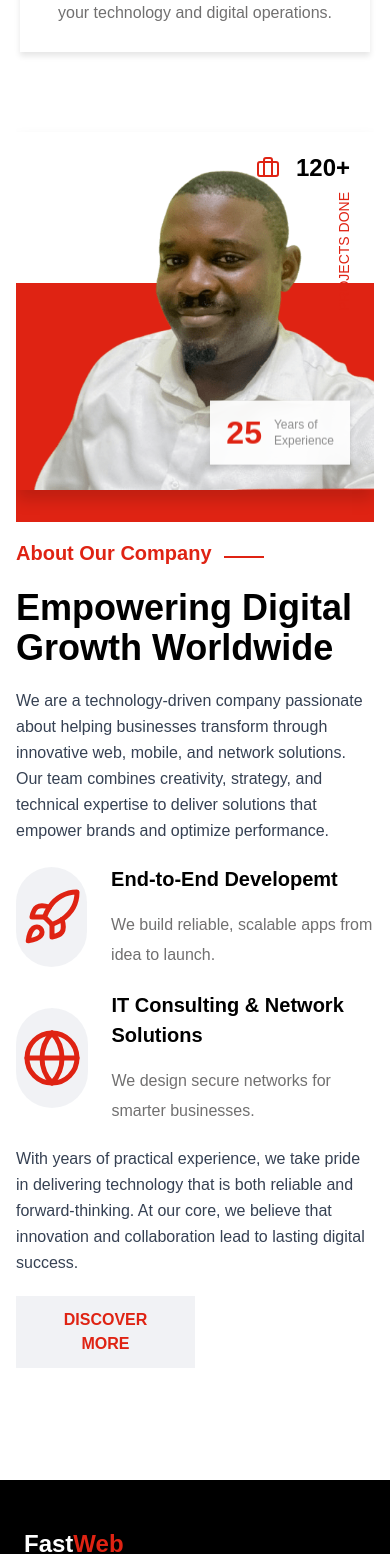
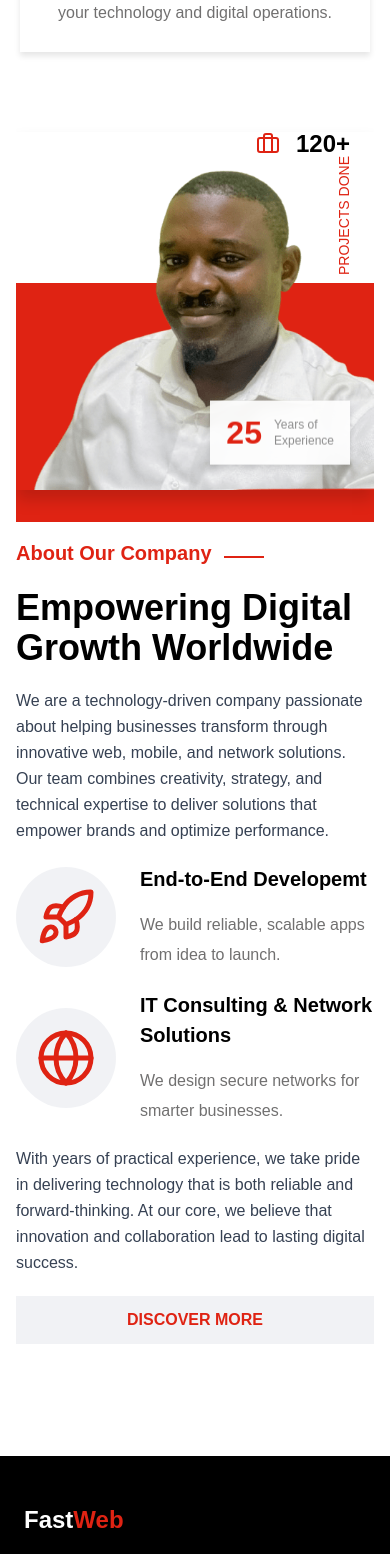
Before and after one commit to fastweb-cm/company-website, a React (Vite) app in the folder app/: page / in a window 390 px wide. Shown: the part 2360-3914 px from the top of the page. Built offline with nearby package versions, Linux system fonts and the light colour scheme.

Commit message:
responsiveness fix

```diff
--- a/app/src/components/HomeAbout.jsx
+++ b/app/src/components/HomeAbout.jsx
@@ -6,7 +6,7 @@ import {motion as Motion} from "framer-motion"
 export default function HomeAbout() {
   return (
     <section className="relative py-10 bg-background overflow-hidden">
-      <div className="max-w-6xl mx-auto grid md:grid-cols-2 gap-12 items-center">
+      <div className="max-w-6xl mx-auto grid lg:grid-cols-2 gap-12 items-center">
         {/* ===== IMAGE SIDE ===== */}
         <div className="relative w-full h-full">
           {/* Polygon background under the image */}
@@ -22,14 +22,14 @@ export default function HomeAbout() {
           </div>
 
           {/* Top-right: Projects count */}
-        <div className="absolute top-6 right-6 flex flex-col items-center">
+        <div className="absolute top-0 lg:top-6 right-6 flex flex-col items-center">
             <div className="flex items-center gap-4 ml-14">
                 <Briefcase className="text-primary w-6 h-6" />
                 <h3 className="leading-none">120+</h3>
             </div>
 
             {/* Rotated label */}
-            <p className="mt-3 text-sm text-primary uppercase origin-top-right rotate-270">Projects Done</p>
+            <p className="text-sm text-primary uppercase origin-top-right rotate-270">Projects Done</p>
         </div>
 
 
@@ -65,7 +65,7 @@ export default function HomeAbout() {
           </p>
 
           <div className="flex items-center gap-6 group">
-            <div className="flex items-center justify-center h-[100px] w-[100px] rounded-full bg-muted/30 group-hover:bg-primary transition-all duration-500 ease-in-out transform group-hover:rotate-180 group-hover:-scale-100">
+            <div className="flex shrink-0 items-center justify-center h-[100px] w-[100px] rounded-full bg-muted/30 group-hover:bg-primary transition-all duration-500 ease-in-out transform group-hover:rotate-180 group-hover:-scale-100">
                 <Rocket size={60} className="text-primary group-hover:text-white transition-colos duration-500"/>
             </div>
             <div className="flex flex-col gap-4">
@@ -74,7 +74,7 @@ export default function HomeAbout() {
             </div>
           </div>
           <div className="flex items-center gap-6 group">
-            <div className="flex items-center justify-center h-[100px] w-[100px] rounded-full bg-muted/30 group-hover:bg-primary transition-all duration-500 ease-in-out transform group-hover:rotate-360 group-hover:-scale-100">
+            <div className="flex shrink-0 items-center justify-center h-[100px] w-[100px] rounded-full bg-muted/30 group-hover:bg-primary transition-all duration-500 ease-in-out transform group-hover:rotate-360 group-hover:-scale-100">
                 <Globe size={60} className="text-primary group-hover:text-white transition-colos duration-500"/>
             </div>
             <div className="flex flex-col gap-4">
@@ -88,7 +88,7 @@ export default function HomeAbout() {
             that is both reliable and forward-thinking. At our core, we believe that
             innovation and collaboration lead to lasting digital success.
           </p>
-          <Button hoverBg="primary" variant="muted" className="rounded-none w-1/2 uppercase py-3 px-10 font-extrabold hover:text-secondary">
+          <Button hoverBg="primary" variant="muted" className="rounded-none md:w-1/2 uppercase py-3 px-10 font-extrabold hover:text-secondary">
             discover more
           </Button>
         </div>
```
